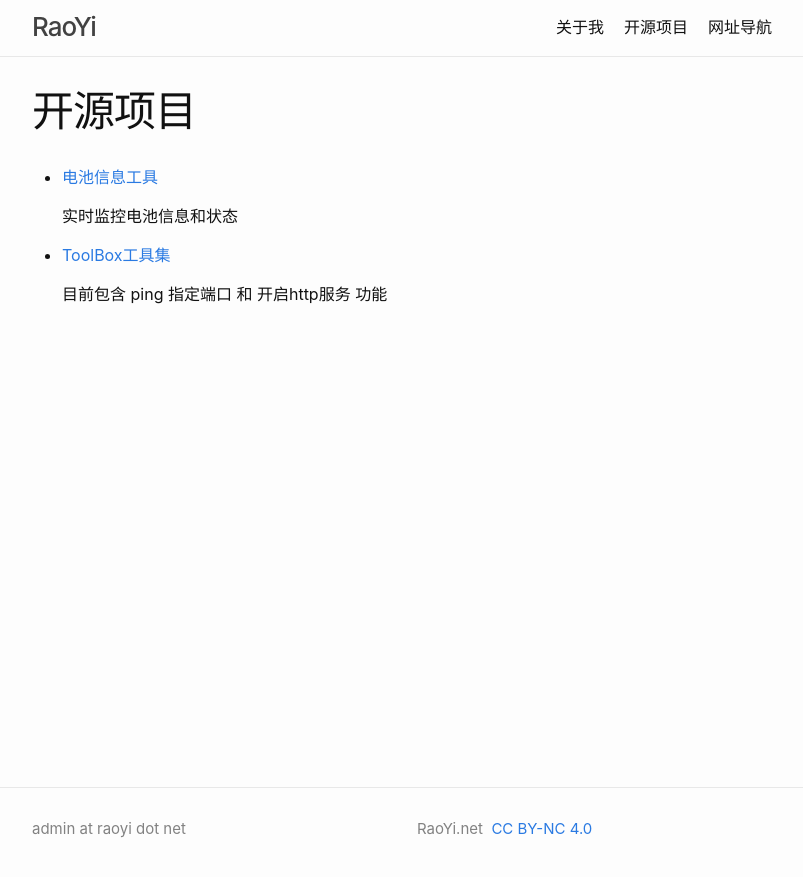
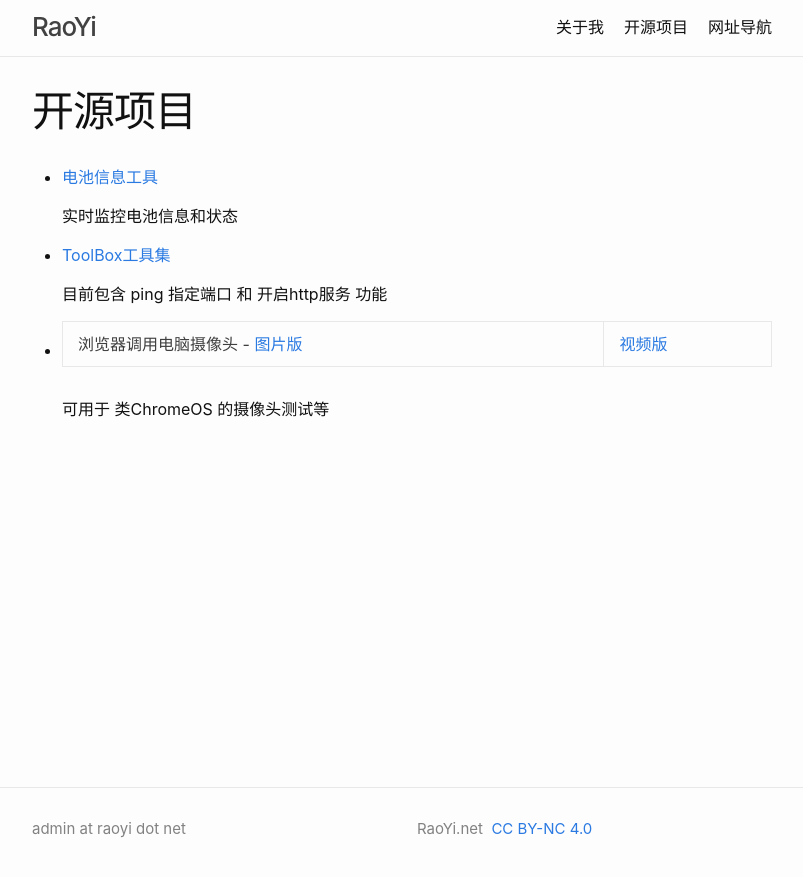
Before and after one commit to raoyi/raoyi.github.io, a Jekyll site: the page built from opensource/index.md, in a window 1280 px wide. Shown: the top 877 px of the page, without its empty margins (238-1041 px from the left). Built offline with Jekyll 4.4.1, drawn with Linux system fonts in a browser that asks for light colours.

Commit message:
Update index.md

```diff
--- a/opensource/index.md
+++ b/opensource/index.md
@@ -11,3 +11,7 @@ permalink: /opensource/
 - [ToolBox工具集](https://raoyi.net/opensource/toolbox/)
 
 	目前包含 ping 指定端口 和 开启http服务 功能
+
+- 浏览器调用电脑摄像头 - [图片版](https://raoyi.net/cam/cam.html) | [视频版](https://raoyi.net/cam/cam-v2.html)
+
+  可用于 类ChromeOS 的摄像头测试等
```
